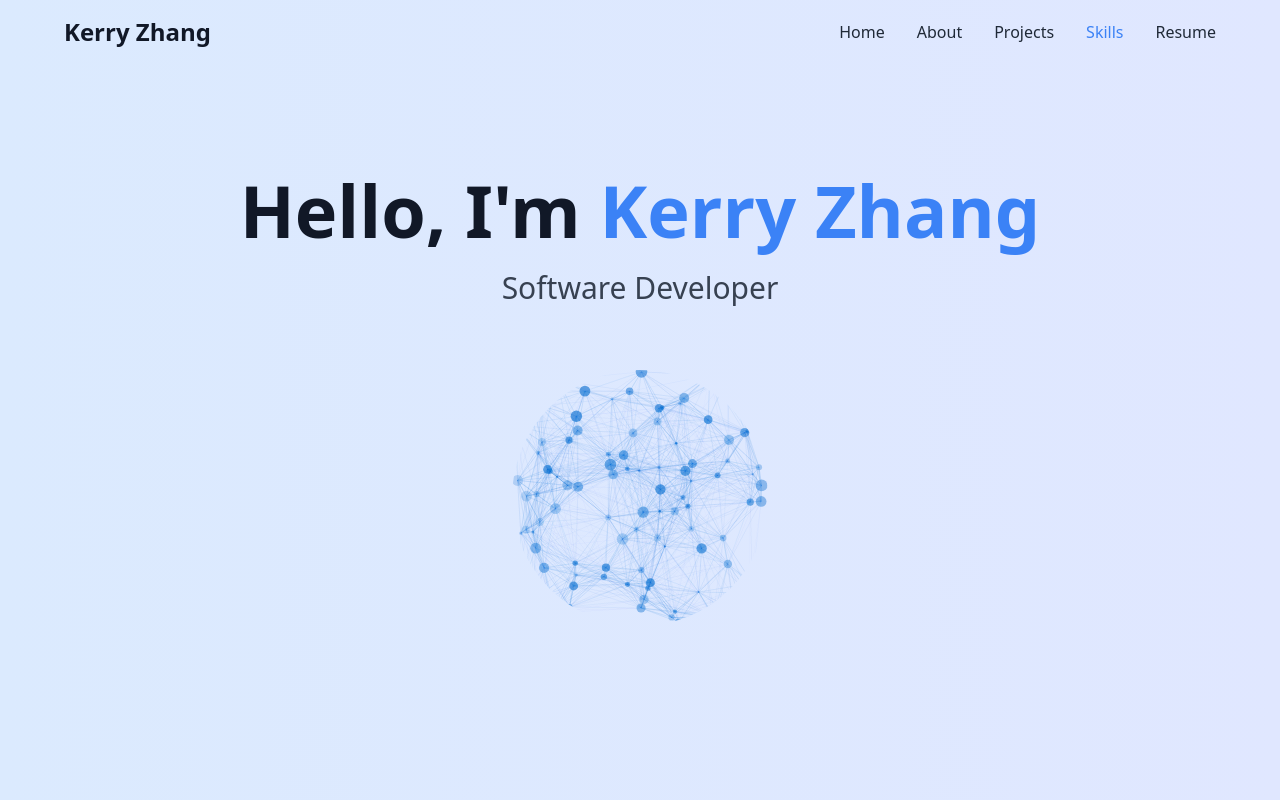
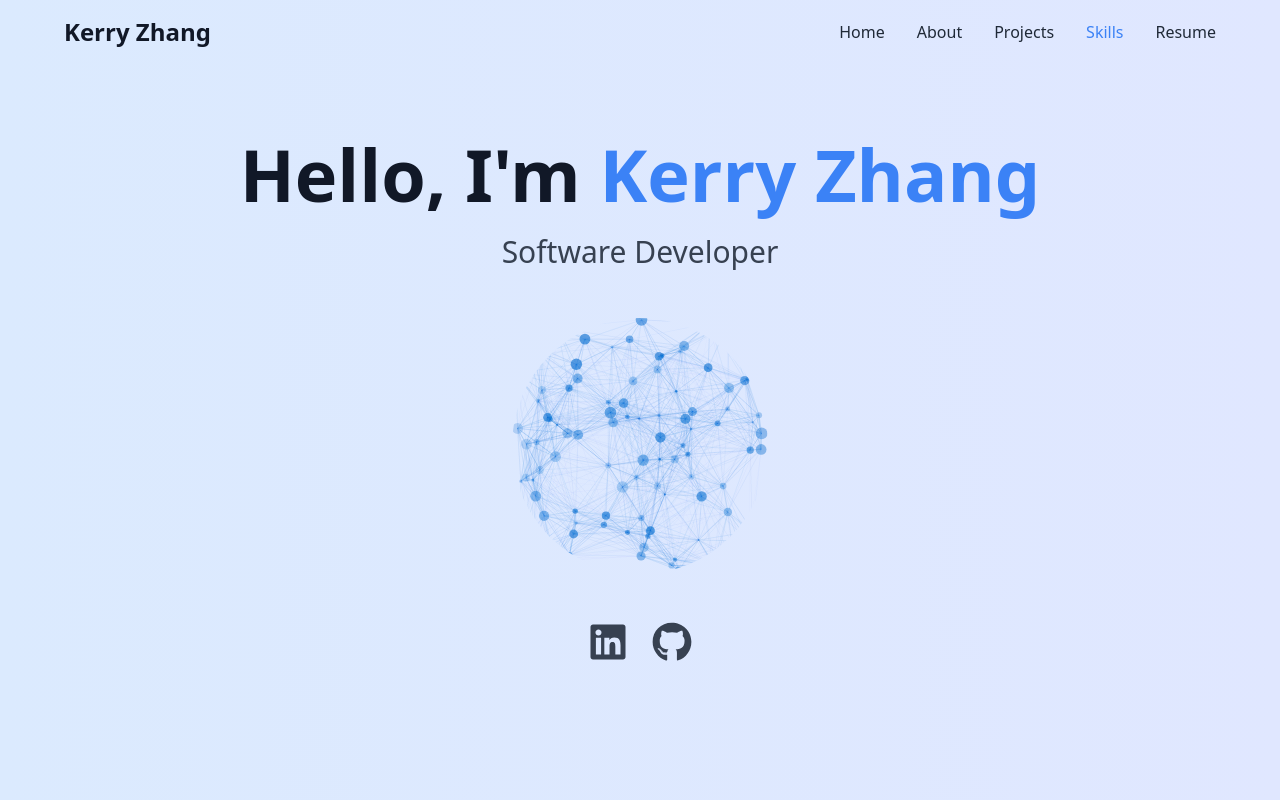
Before and after one commit to kerryz12/kerryzhang, a React (Vite) app: page / in a window 1280 px wide. Shown: the top 800 px of the page. Built offline with nearby package versions, Linux system fonts and the light colour scheme.

Commit message:
added linkedin and github to hero section

```diff
--- a/src/components/HeroSection.tsx
+++ b/src/components/HeroSection.tsx
@@ -1,5 +1,5 @@
 import React, { useEffect, useRef } from "react";
-import ReactCountryFlag from "react-country-flag";
+import { FaLinkedin, FaGithub } from "react-icons/fa";
 
 const HeroSection: React.FC = () => {
   const canvasRef = useRef<HTMLCanvasElement>(null);
@@ -20,7 +20,6 @@ const HeroSection: React.FC = () => {
     setCanvasDimensions();
     window.addEventListener("resize", setCanvasDimensions);
 
-    // Create particles
     const particleCount = 100;
     const particles: Particle[] = [];
 
@@ -45,7 +44,6 @@ const HeroSection: React.FC = () => {
         this.x += this.speedX;
         this.y += this.speedY;
 
-        // Boundary checks
         if (this.x > canvas!.width) this.x = 0;
         else if (this.x < 0) this.x = canvas!.width;
 
@@ -84,18 +82,15 @@ const HeroSection: React.FC = () => {
       particles.push(new Particle());
     }
 
-    // Animation
     const animate = () => {
       if (!canvas || !ctx) return;
       ctx.clearRect(0, 0, canvas.width, canvas.height);
 
-      // Update and draw particles
       for (const particle of particles) {
         particle.update();
         particle.draw();
       }
 
-      // Connect particles
       for (const particle of particles) {
         particle.connect(particles);
       }
@@ -121,15 +116,34 @@ const HeroSection: React.FC = () => {
         <h1 className="text-5xl md:text-7xl font-bold mb-6 leading-tight">
           Hello, I'm <span className="text-blue-500">Kerry Zhang</span>
         </h1>
-        <h2 className="text-2xl md:text-3xl text-gray-700 mb-16 flex items-center gap-5">
+        <h2 className="text-2xl md:text-3xl text-gray-700 mb-12 flex items-center gap-5">
           Software Developer
         </h2>
 
-        <div className="relative w-64 h-64">
+        <div className="relative w-64 h-64 mb-12">
           <canvas
             ref={canvasRef}
             className="absolute inset-0 w-full h-full rounded-full cursor-pointer"
           />
+        </div>
+
+        <div className="flex gap-6">
+          <a
+            href="https://www.linkedin.com/in/your-linkedin-username"
+            target="_blank"
+            rel="noopener noreferrer"
+            className="text-gray-700 hover:text-blue-500 transition-colors"
+          >
+            <FaLinkedin size={40} />
+          </a>
+          <a
+            href="https://github.com/your-github-username"
+            target="_blank"
+            rel="noopener noreferrer"
+            className="text-gray-700 hover:text-blue-500 transition-colors"
+          >
+            <FaGithub size={40} />
+          </a>
         </div>
       </div>
     </section>
```
